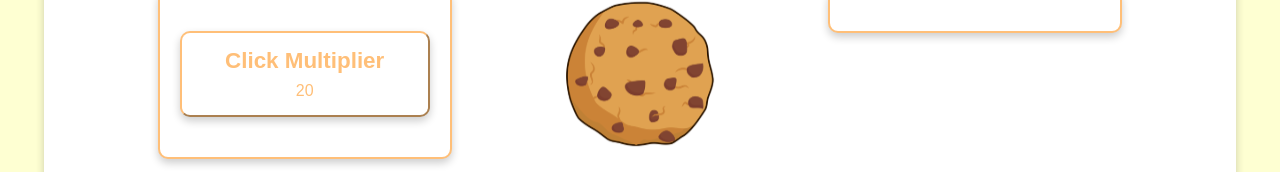
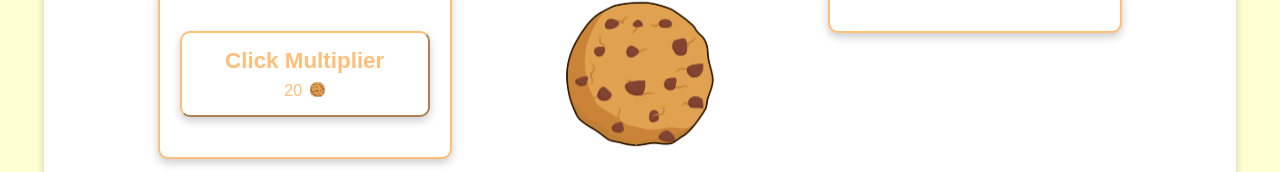
Before and after one commit to RaulBecerraB/Cookie-Clicker, a React (Vite) app: page / in a window 1280 px wide. Shown: the part 400-572 px from the top of the page. Built offline with nearby package versions, Linux system fonts and the light colour scheme.

Commit message:
feat (StoreButton): add cookie SVG to price display

```diff
--- a/src/components/StoreButton.jsx
+++ b/src/components/StoreButton.jsx
@@ -8,6 +8,7 @@ const StoreButton = ({price,title,onButtonClick}) => {
         </div>
         <div style={{fontSize:'1.0rem',fontWeight:'semi-bold',marginTop:'0.5rem'}}>
           {price}
+          <img src="./src/assets/cookie.svg" alt="cookie" width='15' height='15' style={{marginLeft:'0.5rem',marginBottom:'-0.1rem'}}/>
         </div>
     </button>
   )
```
